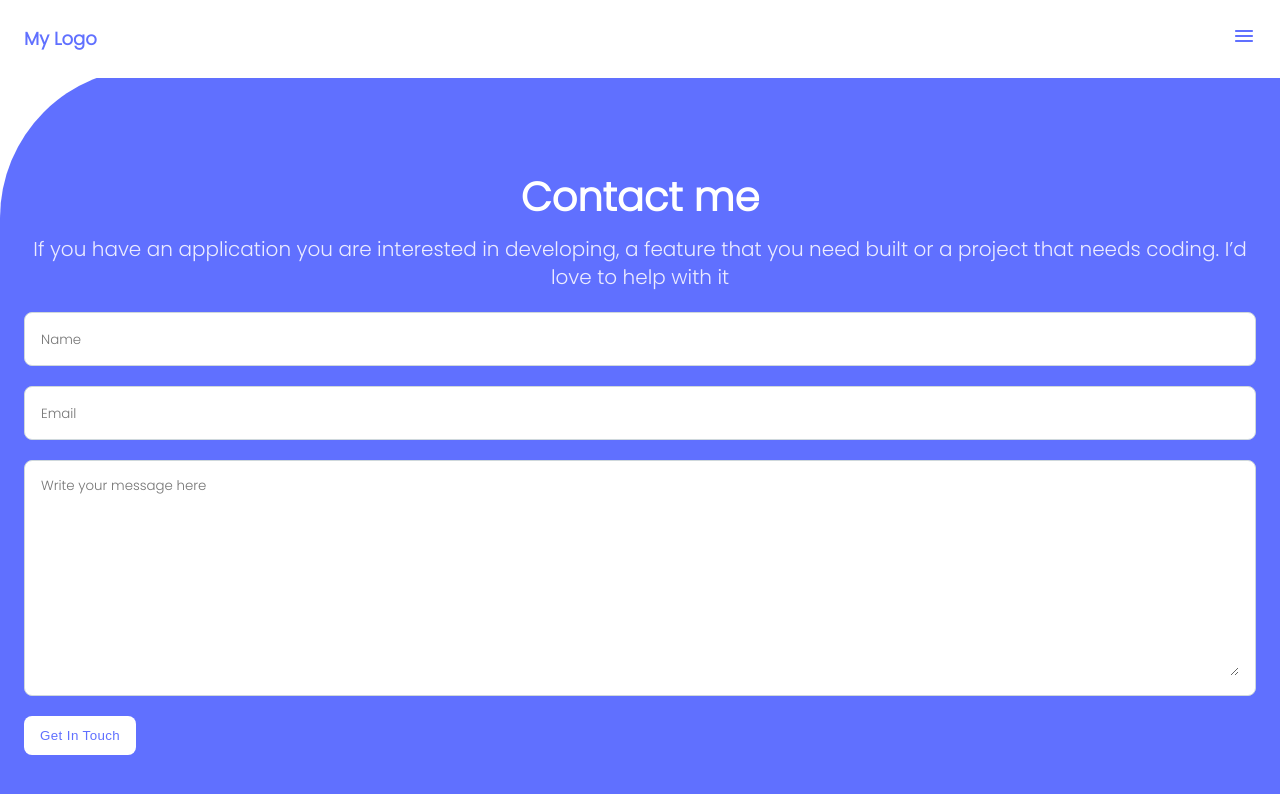
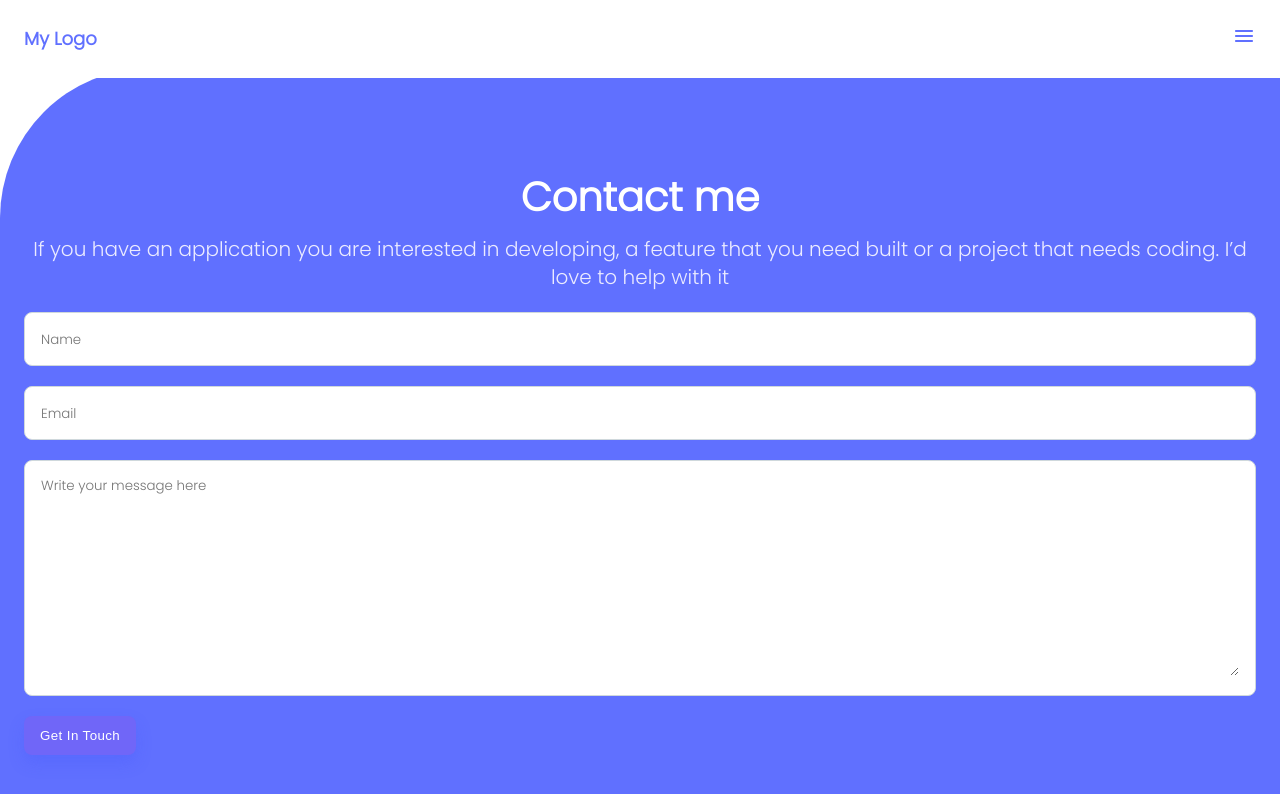
Before and after one commit to IshmaelKargbo/portfolio, a plain HTML site: page index.html in a window 1280 px wide. In both pictures the pointer is over the button "Get In Touch". Shown: the part 3202-3996 px from the top of the page. Drawn offline with Linux system fonts and the light colour scheme.

Commit message:
add button hover and pressed

```diff
--- a/style.css
+++ b/style.css
@@ -270,3 +270,17 @@ body {
   padding: 12px 16px;
   border: none;
 }
+
+.form .button:hover {
+  background: #7066f8;
+  box-shadow: 0px 8px 16px rgba(64, 83, 252, 0.24);
+  border-radius: 8px;
+  color: #fff;
+}
+
+.form .button:active {
+  background: #4017cc;
+  box-shadow: 0px 8px 16px rgba(64, 83, 252, 0.24);
+  border-radius: 8px;
+  color: #fff;
+}
```
